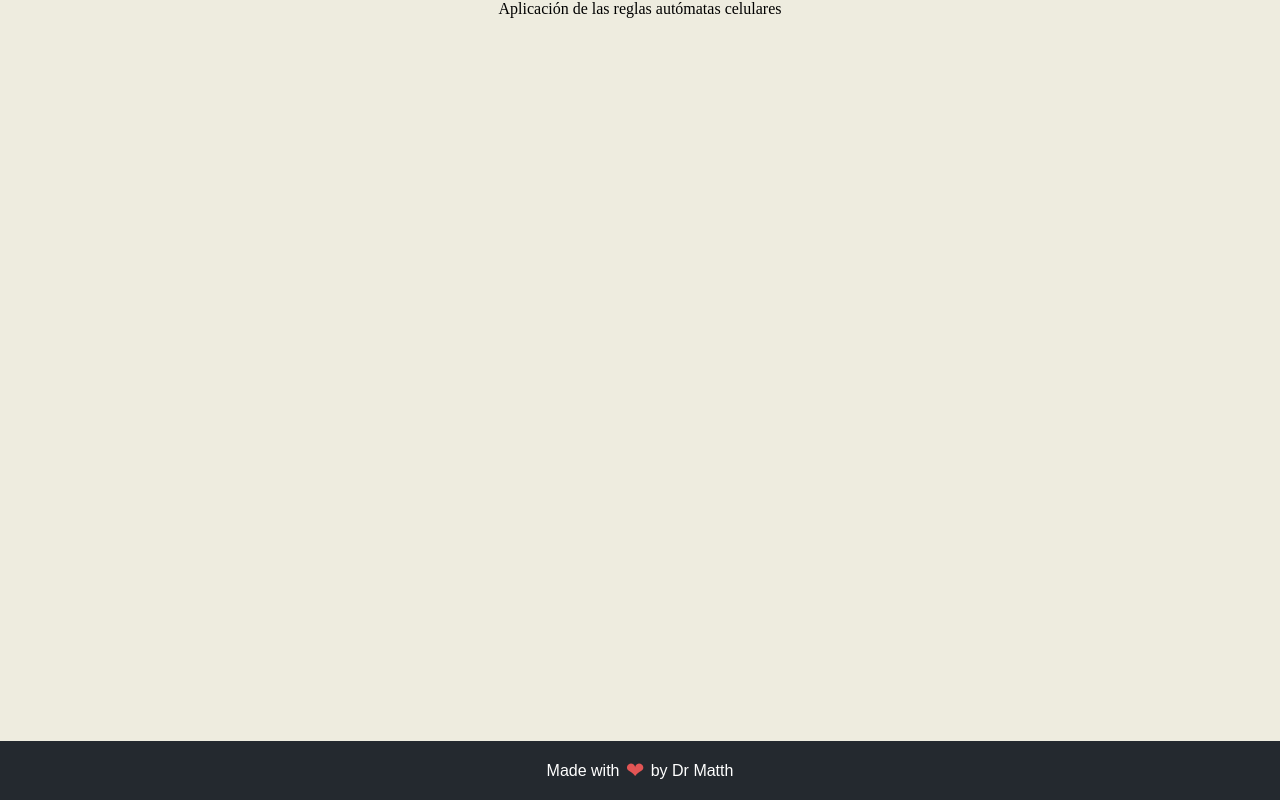
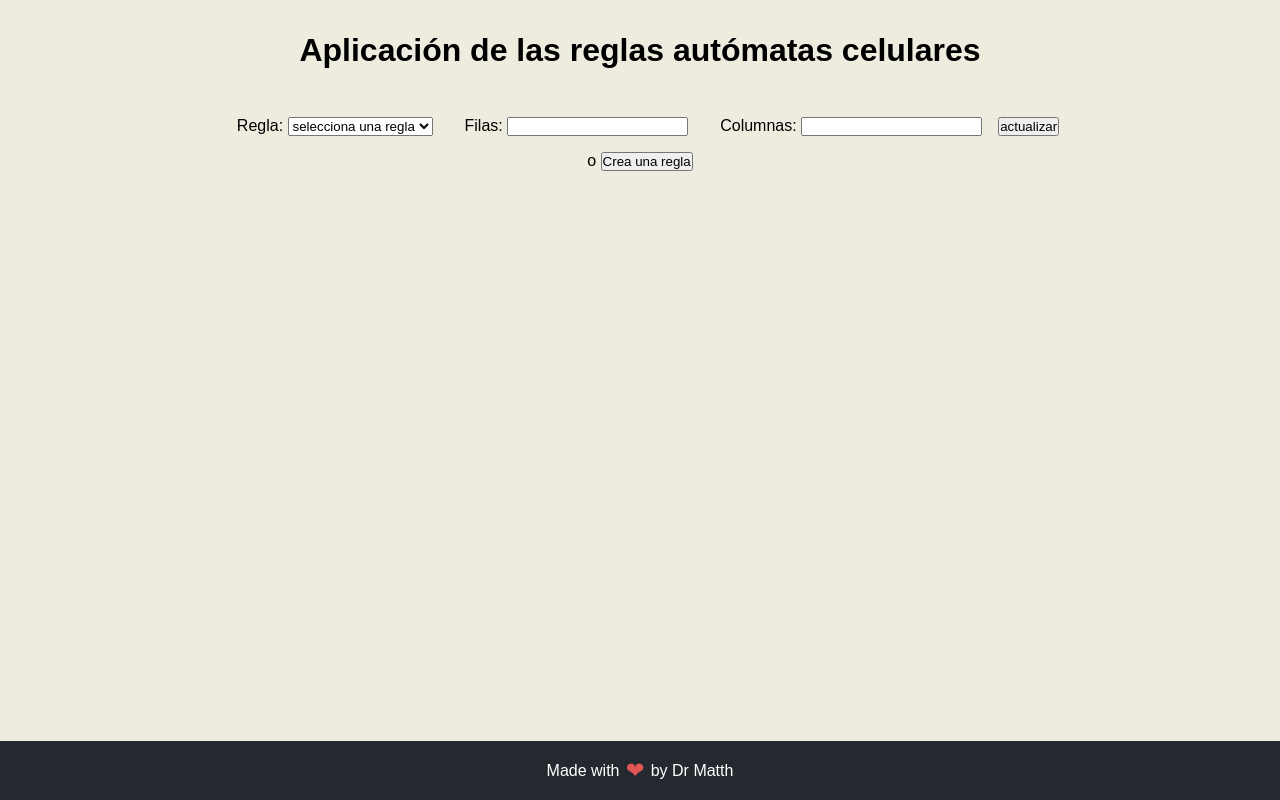
Before and after one commit to DR-MATTH/reglas_automata_celular, a React (Create React App) app: page / in a window 1280 px wide. Built offline with nearby package versions, Linux system fonts and the light colour scheme.

Commit message:
avance en la pagina

```diff
--- a/package.json
+++ b/package.json
@@ -9,6 +9,7 @@
     "react-scripts": "5.0.0"
   },
   "scripts": {
+    "predeploy": "yarn run build",
     "deploy": "gh-pages -d build",
     "start": "react-scripts start",
     "build": "react-scripts build",
--- a/src/App.js
+++ b/src/App.js
@@ -1,12 +1,45 @@
+import { generarMatriz } from './utils.js'
 
 export default function App() {
   // todo esto esta dentro del div #root
+
   return (
     <>
       <div className='content'>
-        Aplicación de las reglas autómatas celulares
+        <h1 className='title'>
+          Aplicación de las reglas autómatas celulares
+        </h1>
+        <div className='container_input'>
+          <div className='reglas_conocidas'>
+            <div className='grupo'>
+              <label>Regla: </label>
+              <select id='combobox'>
+                <option>selecciona una regla</option>
+                <option value={30}>Regla 30</option>
+                <option value={54}>Regla 54</option>
+                <option value={60}>Regla 60</option>
+                <option value={90}>Regla 90</option>
+              </select>
+            </div>
+            <div className='grupo'>
+              <label>Filas: </label>
+              <input type={'number'} min={8}></input>
+            </div>
+            <div className='grupo'>
+              <label>Columnas: </label>
+              <input type={'number'} min={15}></input>
+            </div>
+            <button>actualizar</button>
+          </div>
+        </div>
+        <div className='regla_custom'>
+          <div>
+            <label>o </label>
+            <button>Crea una regla</button>
+          </div>
+        </div>
       </div>
-      <Footer/>
+      <Footer />
     </>
   )
 }
@@ -15,7 +48,6 @@ function Footer() {
   return (
     <div className='footer'>
       Made with <span className='hearts'>&nbsp;&#10084;&nbsp;</span> by Dr Matth
-
     </div>
   )
 }
--- a/src/index.css
+++ b/src/index.css
@@ -5,7 +5,9 @@
     padding: 0;
     box-sizing: border-box;
 }
-
+html {
+    font-family: sans-serif;
+}
 html, body, #root {
     height: 100%;
 }
@@ -19,6 +21,10 @@ body {
     flex-direction: column;
 }
 
+.title {
+    padding: 1em 0;
+}
+
 .content {
     flex: 1;
     text-align: center;
@@ -26,7 +32,6 @@ body {
 
 .footer {
     padding: 1em;
-    font-family: sans-serif;
     color: white;
     background-color: #24292f;
     display: flex;
@@ -38,3 +43,29 @@ body {
     color: #e25555;
     font-size: 1.4em;
 }
+
+table {
+    /* border-collapse: collapse; */
+    margin: auto;
+    margin-top: 25%;
+}
+
+td {
+    width: 50px;
+    height: 50px;
+    border: black solid 2px;
+}
+
+.painted {
+    background-color: black;
+}
+
+.reglas_conocidas {
+    display: flex;
+    justify-content: center;
+    padding: 1em 0;
+}
+
+.grupo {
+    padding: 0 1em;
+}
--- a/src/utils.js
+++ b/src/utils.js
@@ -0,0 +1,80 @@
+// Dr Matth
+// primero vemos las reglas que conocemos y luego las demás
+
+const regla30 = {
+    '111': 0,
+    '110': 0,
+    '101': 0,
+    '100': 1,
+    '011': 1,
+    '010': 1,
+    '001': 1,
+    '000': 0,
+}
+
+const regla54 = {
+    '111': 0,
+    '110': 0,
+    '101': 1,
+    '100': 1,
+    '011': 0,
+    '010': 1,
+    '001': 1,
+    '000': 0,
+}
+
+const regla60 = {
+    '111': 0,
+    '110': 0,
+    '101': 1,
+    '100': 1,
+    '011': 1,
+    '010': 1,
+    '001': 0,
+    '000': 0,
+}
+
+const regla90 = {
+    '111': 0,
+    '110': 1,
+    '101': 0,
+    '100': 1,
+    '011': 1,
+    '010': 0,
+    '001': 1,
+    '000': 0,
+}
+
+/**
+ * Esta funcion recibe el numero o condiciones de la regla que se va a utilizar, las dimensiones
+ * y genera la matriz de valores
+ * @param {Number | Object} regla diccionario que contiene las condiciones de la regla o numero de la regla
+ * @param {Number} n cantidad de filas
+ * @param {Number} m cantidad de columnas
+ * @return {Number[][]} matriz generada con la regla
+ */
+export function generarMatriz(regla, n, m) {
+    if (typeof(regla) === 'object')
+        return generarMatriz(regla, n, m)
+    // estos pueden ser string o number
+    if (regla == 30)
+        return generarMatrizHelper(regla30, n, m)
+    if (regla == 54)
+        return generarMatrizHelper(regla54, n, m)
+    if (regla == 60)
+        return generarMatrizHelper(regla60, n, m)
+    if (regla == 90)
+        return generarMatrizHelper(regla90, n, m)
+}
+
+/**
+ * Aqui se realizan todos los calculos para generar la matriz
+ */
+function generarMatrizHelper(regla, n, m) {
+    // creamos la matriz de ceros
+    let matriz = Array(n).fill(Array(m).fill(0))
+    // colocamos el valor semilla
+    matriz[0][Math.trunc(m/2)] = 1
+    console.log(matriz)
+    console.log(regla)
+}
```
